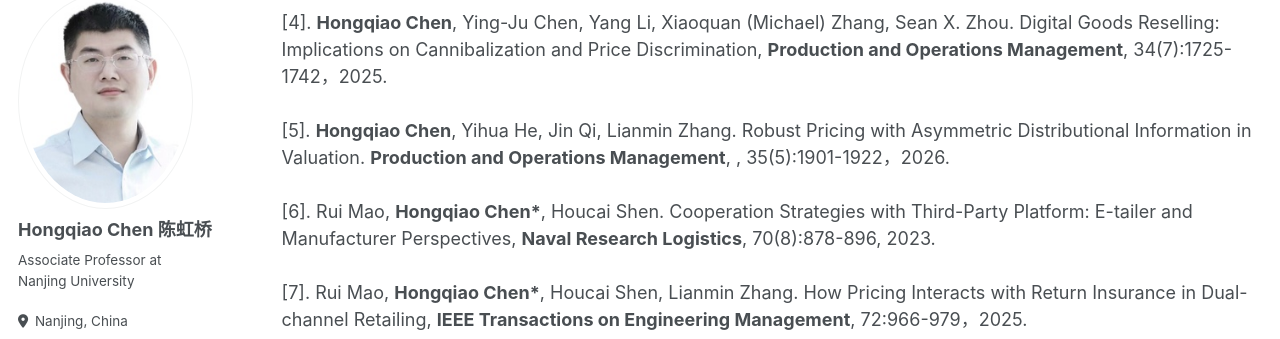
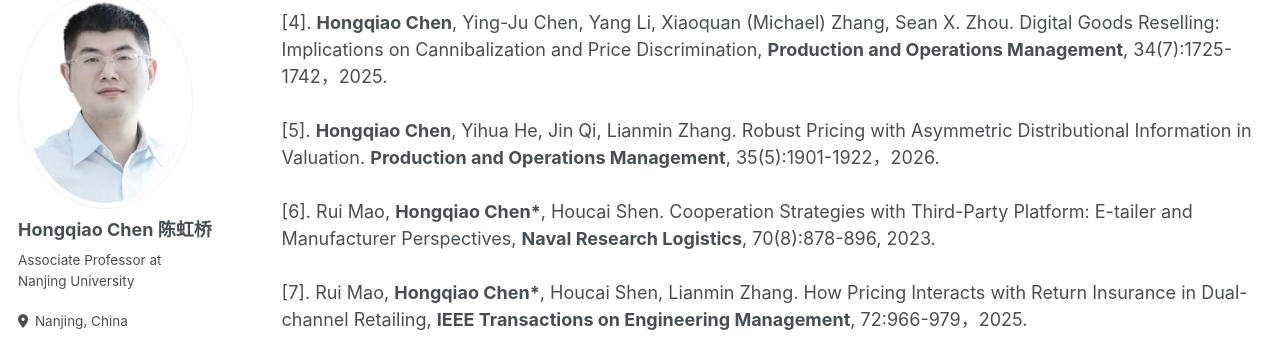
Before and after one commit to chq2024/chq2024.github.io, a Jekyll site: the page built from research.md, in a window 1280 px wide and 900 px high, scrolled down 303 px. Shown: the part 113-452 px from the top of the window. Built offline with Jekyll 4.4.1, drawn with Linux system fonts in a browser that asks for light colours.

```diff
--- a/research.md
+++ b/research.md
@@ -15,7 +15,7 @@ redirect_from:
 [2]. **Hongqiao Chen\***, Ming Hu, Jiahua Wu. Intertemporal Price Discrimination via Randomized Promotions, **Manufacturing & Service Operations Management**, 25(3):1176-1194, 2023.<br/><br/>
 [3]. **Hongqiao Chen**, Ming Hu, Jingchen Liu, Yaniv Ravid. Ups and Downs in Experience Design, **Production and Operations Management**, 33(9): 1895-1911, 2024.<br/><br/>
 [4]. **Hongqiao Chen**, Ying-Ju Chen, Yang Li, Xiaoquan (Michael) Zhang, Sean X. Zhou. Digital Goods Reselling: Implications on Cannibalization and Price Discrimination, **Production and Operations Management**, 34(7):1725-1742，2025.<br/><br/>
-[5]. **Hongqiao Chen**, Yihua He, Jin Qi, Lianmin Zhang. Robust Pricing with Asymmetric Distributional Information in Valuation. **Production and Operations Management**, , 35(5):1901-1922，2026.<br/><br/>
+[5]. **Hongqiao Chen**, Yihua He, Jin Qi, Lianmin Zhang. Robust Pricing with Asymmetric Distributional Information in Valuation. **Production and Operations Management**, 35(5):1901-1922，2026.<br/><br/>
 [6]. Rui Mao, **Hongqiao Chen\***, Houcai Shen. Cooperation Strategies with Third-Party Platform: E-tailer and Manufacturer Perspectives, **Naval Research Logistics**, 70(8):878-896, 2023.<br/><br/>
 [7]. Rui Mao, **Hongqiao Chen\***, Houcai Shen, Lianmin Zhang. How Pricing Interacts with Return Insurance in Dual-channel Retailing, **IEEE Transactions on Engineering Management**, 72:966-979，2025.<br/><br/>
 [8]. Ruiqi Zhou, **Hongqiao Chen\***, Houcai Shen. The Last Mile Delivery Strategy: Relay Station Service or Delivery at Home? **International Transactions in Operational Research**, 33(1):327-358, 2026.<br/><br/>
```
